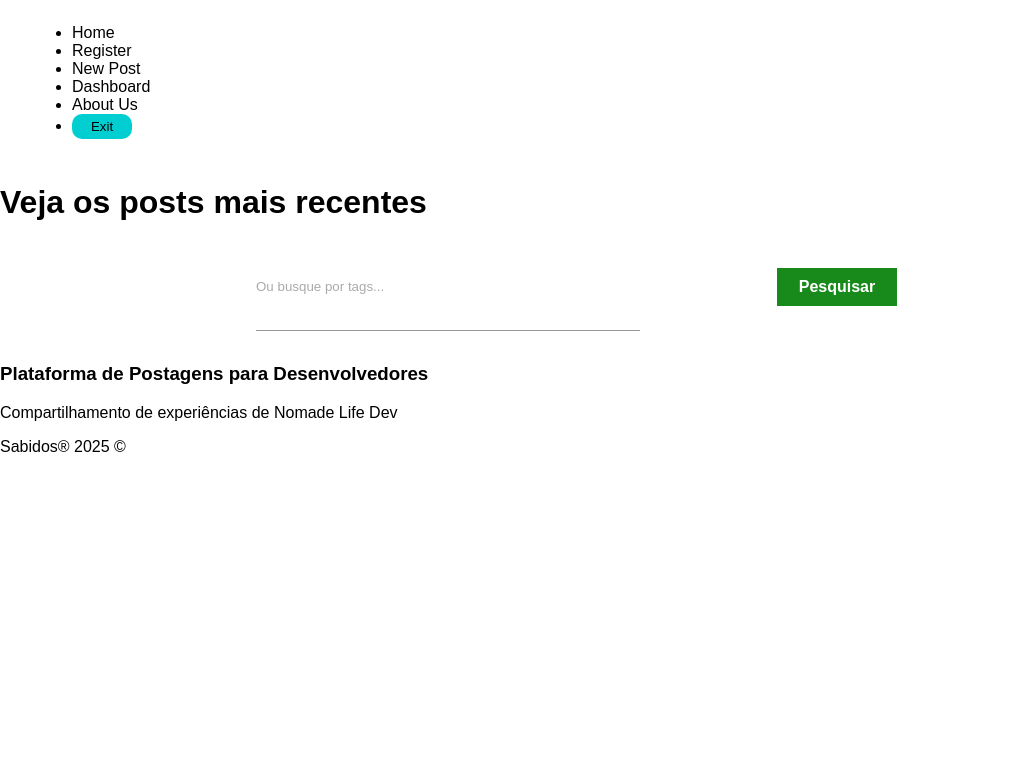
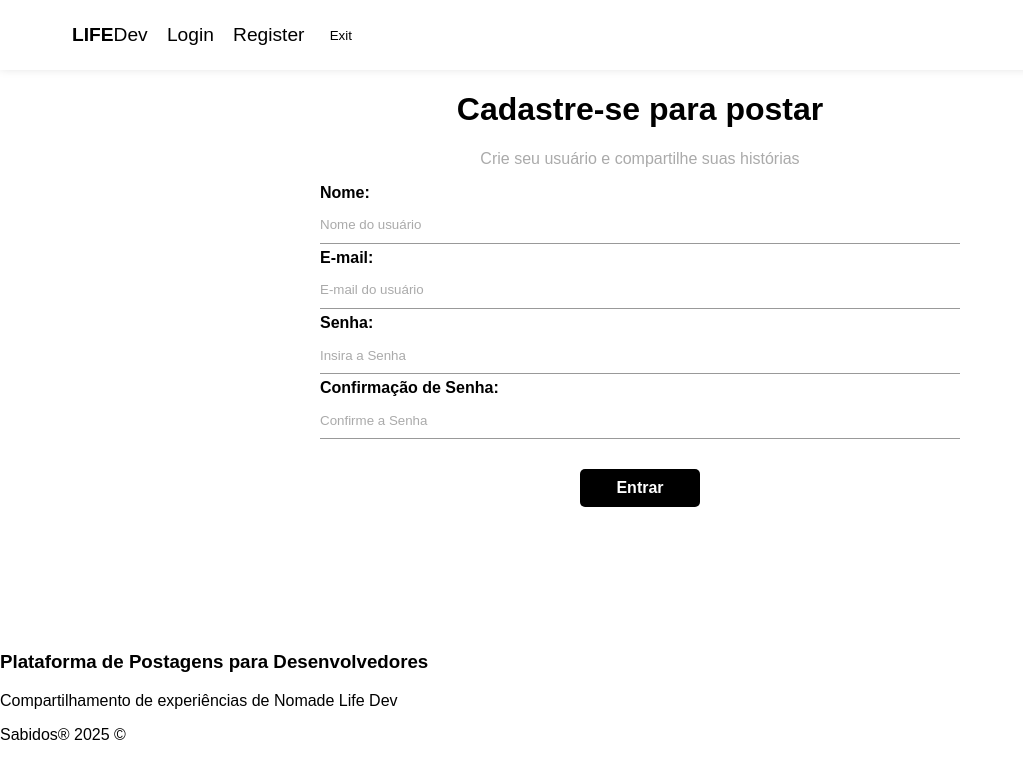
Before and after one commit to victorflx7/lifedev-sabidos, a React (Vite) app: page /register in a window 1280 px wide. Shown: the top 778 px of the page, without its empty margins (0-1023 px from the left). Built offline with nearby package versions, Linux system fonts and the light colour scheme.

Commit message:
View de serviço de Authentication de Registro de Usuários

```diff
--- a/package.json
+++ b/package.json
@@ -13,7 +13,7 @@
     "firebase": "^11.6.0",
     "react": "^19.0.0",
     "react-dom": "^19.0.0",
-    "react-router-dom": "^7.5.0"
+    "react-router-dom": "^7.5.1"
   },
   "devDependencies": {
     "@eslint/js": "^9.19.0",
--- a/src/App.jsx
+++ b/src/App.jsx
@@ -1,16 +1,29 @@
 
-import './App.css'
+import{BrowserRouter, Routes,Route,Navigate}from 'react-router-dom';
 import Navbar from './components/Navbar'
 import  Footer  from './components/Footer'
 import Home from './pages/Home/Home'
+import Login from './pages/Login/Login'
+import Register from './pages/Register/Register'
+import './App.css'
 
 function App() {
 
   return (
     <>
-    <Navbar />
-    <Home/>
-    <Footer/>
+    <dii>
+      <BrowserRouter>
+      <Navbar />
+      <div className="container">
+        <Routes>
+          <Route path="/" element={<Home />} />
+          <Route path="/login" element={<Login />} />
+          <Route path="/register" element={<Register />} />
+        </Routes>
+      </div>
+      <Footer />
+      </BrowserRouter>
+    </dii>
     </>
   )
 }
--- a/src/components/Navbar.jsx
+++ b/src/components/Navbar.jsx
@@ -1,25 +1,24 @@
-import React from 'react'
-import { useState } from 'react'
 import styles from './Navbar.module.css'
+import { NavLink } from 'react-router-dom'
 
 const Navbar = () => {
-    const [user, setUser] = useState({name:'vitaminazz', idade:18})
   return (
     <>
     <nav className={styles.navbar}>
-      <ul coassName={styles.link_list}>
-          <li>Home</li>
-          <li>Register</li>
-          <li>New Post</li>
-          <li>Dashboard</li>
-          <li>About Us</li>
-          <li>
-            <button className={styles.logout}>Exit</button>
-          </li>
-      </ul>
+      <ul className={styles.links_list}>
+        <NavLink to="/"className={styles.brand} activeClassName= {styles.active}>
+        <li><span>Life</span>Dev</li>
+        </NavLink>
+        <NavLink to="/login"className={styles.brand} activeClassName= {styles.active}>
+        <li>Login</li>
+        </NavLink>
+        <NavLink to="/register"className={styles.brand} activeClassName= {styles.active}>
+        <li>Register</li>
+        </NavLink>
+        <button className={styles.exit}>Exit</button>
+       </ul>
     </nav>
     </>
   )
 }
-
 export default Navbar
--- a/src/components/Navbar.module.css
+++ b/src/components/Navbar.module.css
@@ -1,38 +1,38 @@
-.navbar{
+.navbar {
     display: flex;
-    box-shadow: rgba(0, 0, 0, .15) 0px -2px 10 0px;
+    box-shadow: rgba(0, 0, 0, 0.15) 0px -2px 10px 0px;
     justify-content: space-between;
     align-items: center;
-    padding: .5em 2em;
+    padding: 0.5em 2em;
   }
 
-.brand{
+  .brand {
     font-size: 1.2em;
   }
 
-.brand span{
+  .brand span {
     font-weight: 900;
     text-transform: uppercase;
   }
 
-.links_list{
+  .links_list {
     display: flex;
     list-style: none;
   }
 
-.links_list li a{
-    padding: .4em .6em;
+  .links_list li {
+    margin-right: 1em;
   }
 
-.active{
+  .links_list li a {
+    padding: 0.4em 0.6em;
+  }
+
+  .active {
     background-color: #000;
     color: #fff;
   }
-.logout{
-    width: 60px;
-    background-color: darkturquoise;
+  .exit{
     border: none;
-    border-radius: 10px;
-    padding: 5px;
-    cursor: pointer;
+    background-color: transparent;
   }
--- a/src/pages/Home/Home.module.css
+++ b/src/pages/Home/Home.module.css
@@ -24,3 +24,6 @@
   .noposts a {
     padding: 10px 25px;
   }
+  h1{
+    text-align: center;
+  }
--- a/src/pages/Login/Login.jsx
+++ b/src/pages/Login/Login.jsx
@@ -1,6 +1,6 @@
 import styles from './Login.module.css'
 import { useEffect, useState } from 'react'
-import { useAutehentication, useAuthentication } from "../../hooks/useAuthentication"
+import { useAuthentication } from "../../hooks/useAuthentication"
 
 const Login = () => {
     const [email, setEmail] = useState("")
--- /dev/null
+++ b/src/pages/Register/Register.jsx
@@ -0,0 +1,95 @@
+import styles from "./Register.module.css"
+
+import { useEffect, useState } from "react"
+import { useAuthentication } from "../../hooks/useAuthentication"
+
+const Register = () =>{
+    const [displayName, setDisplayName] = useState('')
+    const [email, setEmail] = useState('')
+    const [password, setPassword] = useState('')
+    const [confirmPassword, setConfirmPassword] = useState('')
+    const [error, setError] = useState(null)
+
+    const { createUser, error: authError, loading } = useAuthentication()
+
+    const handleSubmit = async (e) => {
+        e.preventDefault()
+
+        setError("")
+
+        const user = {
+            displayName,
+            email,
+            password,
+        }
+
+        if (password !== confirmPassword) {
+            setError("As senhas precisam ser iguais.")
+            return
+        }
+        const res = await createUser(user)
+        console.log(res)
+    }
+    useEffect(() => {
+        if (authError) {
+            setError(authError)
+            }
+    }, [authError])
+    return (
+        <div className={styles.register}>
+            <h1>Cadastre-se para postar</h1>
+            <p>Crie seu usuário e compartilhe suas histórias</p>
+            <form onSubmit={handleSubmit}>
+                <label>
+                    <span>Nome:</span>
+                    <input
+                    type="text"
+                    name="displayName"
+                    required
+                    placeholder="Nome do usuário"
+                    onChange={(e) => setDisplayName(e.target.value)}
+                    value={displayName}
+                    />
+                </label>
+                <label>
+                    <span>E-mail:</span>
+                    <input
+                    type="email"
+                    name="email"
+                    required
+                    placeholder="E-mail do usuário"
+                    onChange={(e) => setEmail(e.target.value)}
+                    value={email}
+                    />
+                </label>
+                <label>
+                    <span>Senha:</span>
+                    <input
+                    type="password"
+                    name="password"
+                    required
+                    placeholder="Insira a Senha"
+                    onChange={(e) => setPassword(e.target.value)}
+                    value={password}
+                    />
+                </label>
+                <label>
+                    <span>Confirmação de Senha:</span>
+                    <input
+                    type="password"
+                    name="confimPassword"
+                    required
+                    placeholder="Confirme a Senha"
+                    onChange={(e) => setConfirmPassword(e.target.value)}
+                    value={confirmPassword}
+                    />
+                </label>
+                {!loading && <button className="btn">Entrar</button>}
+                {loading && (<button className="btn" disabled>Aguardo...</button>
+                )}
+                {error && <p className="error">{error}</p>}
+            </form>
+        </div>
+    )
+}
+export default Register
--- /dev/null
+++ b/src/pages/Register/Register.module.css
@@ -0,0 +1,6 @@
+.register{
+    text-align: center;
+}
+.register p{
+    color: #aaa;
+}
```
Also changed, not shown: 1 other file (tests, documents, lock files or other folders). Lines whose indentation alone changed are shown as unchanged.
